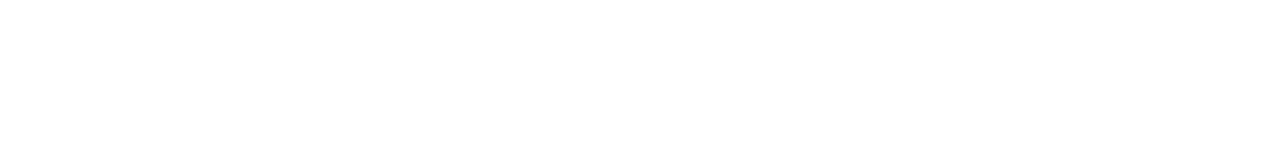
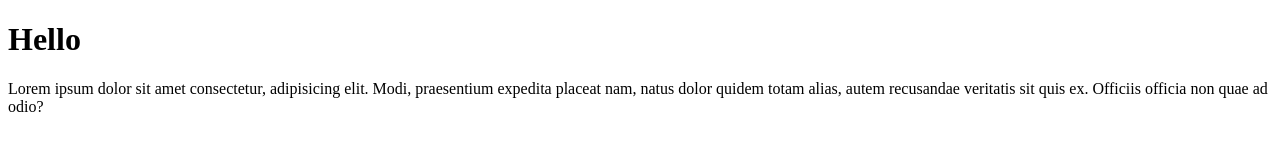
Before and after one commit to peerawuth-p/web01, a plain HTML site: page index.html in a window 1280 px wide. Drawn offline with Linux system fonts and the light colour scheme.

Commit message:
my second program

```diff
--- a/index.html
+++ b/index.html
@@ -6,6 +6,7 @@
     <title>Document</title>
 </head>
 <body>
-
+        <h1>Hello</h1>
+        <p>Lorem ipsum dolor sit amet consectetur, adipisicing elit. Modi, praesentium expedita placeat nam, natus dolor quidem totam alias, autem recusandae veritatis sit quis ex. Officiis officia non quae ad odio?</p>
 </body>
 </html>
```
